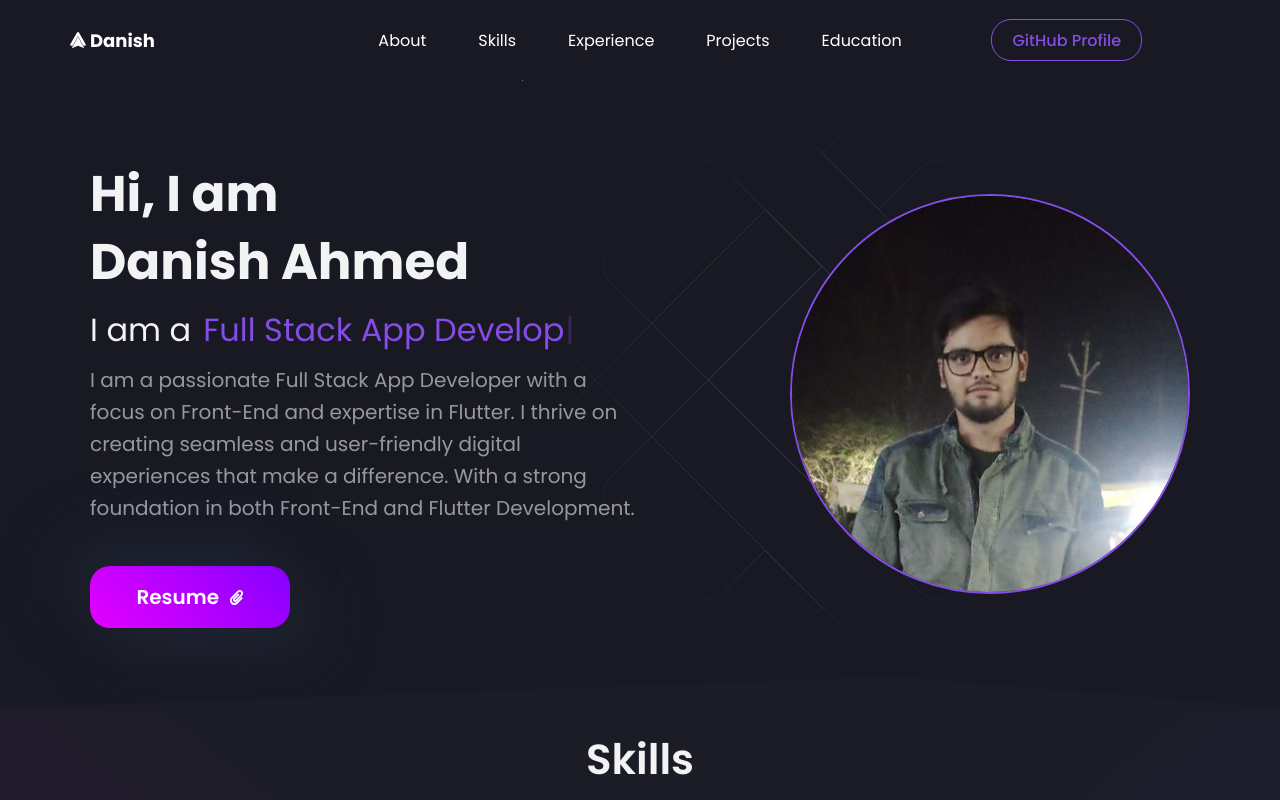
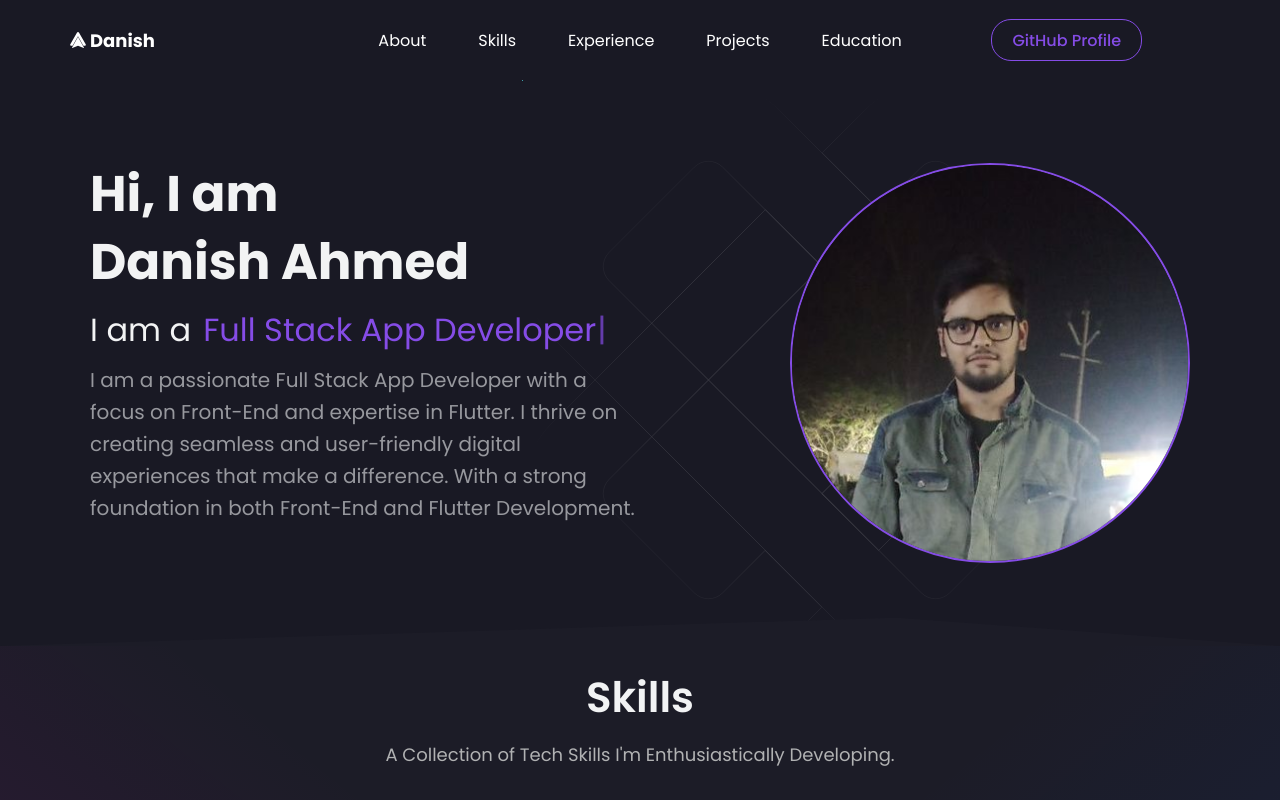
Before and after one commit to iamarifshaikh/Danish_Portfolio, a React (Vite) app: page / in a window 1280 px wide. Shown: the top 800 px of the page. Built offline with nearby package versions, Linux system fonts and the light colour scheme.

Commit message:
commented_resume_button

```diff
--- a/src/Components/Hero/Hero.jsx
+++ b/src/Components/Hero/Hero.jsx
@@ -233,7 +233,7 @@ const Hero = () => {
                         <Title>Hi, I am <br /> {info.name}</Title>
                         <Loop>I am a <Span><Typewriter options={{strings:info.roles, autoStart:true,loop:true}}/></Span></Loop>
                         <SubTitle>{info.description}</SubTitle>
-                        <ResumeButton to={info.resume}>Resume &nbsp; <FaPaperclip size={15}/></ResumeButton>
+                        {/* <ResumeButton to={info.resume}>Resume &nbsp; <FaPaperclip size={15}/></ResumeButton> */}
                     </HeroLeft>
                     <HeroRight>
                         <Image src={Danish} alt="Photo Of Mine"/>
```
